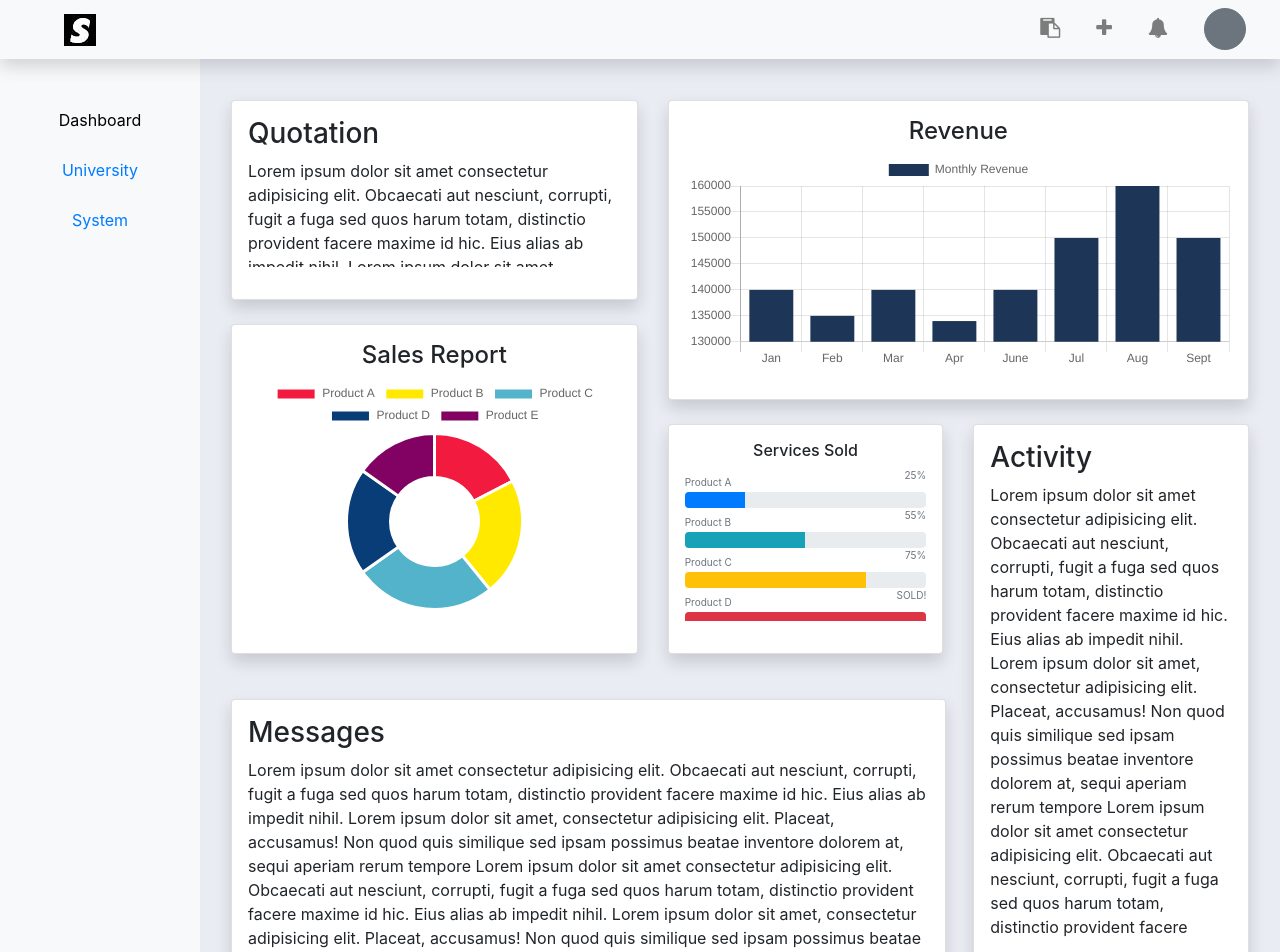
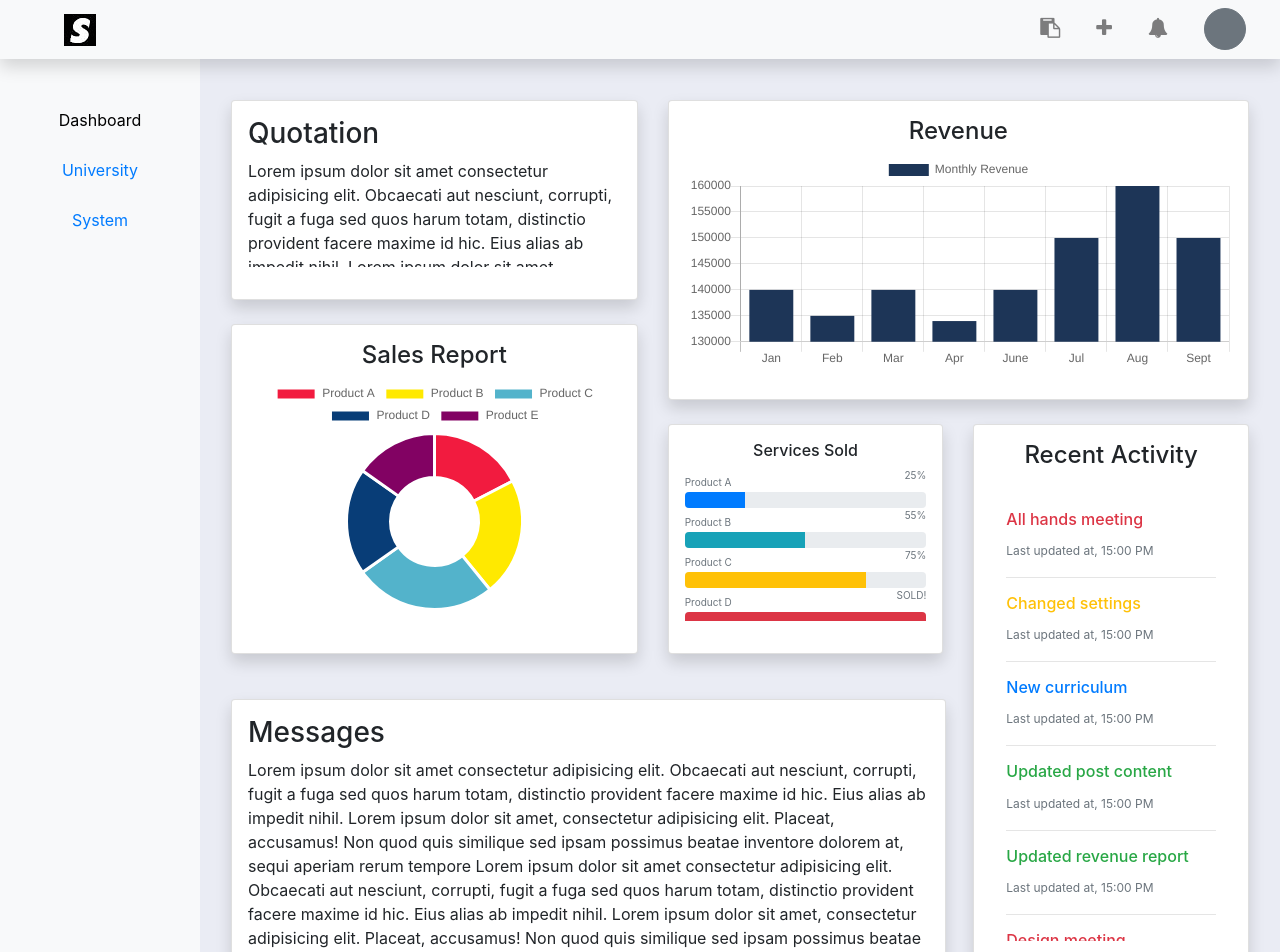
Before and after one commit to kaushikbhat07/starwisp-admin, a React (Create React App) app: page /home in a window 1280 px wide. Shown: the top 952 px of the page. Built offline with nearby package versions, Linux system fonts and the light colour scheme.

Commit message:
Activity tab

```diff
--- a/src/components/content/Activity.css
+++ b/src/components/content/Activity.css
@@ -8,6 +8,9 @@
 
 .activity-card p::-webkit-scrollbar {
 	width: 5px;
+}
+.text-md {
+	font-size: 12px;
 }
 
 /* custom scroll bar */
--- a/src/components/content/Activity.js
+++ b/src/components/content/Activity.js
@@ -9,9 +9,48 @@ function Activity() {
 		<div>
 			<Card className="activity-card shadow p-3">
 				<p>
-					<h3>Activity</h3>
-					Lorem ipsum dolor sit amet consectetur adipisicing elit. Obcaecati aut nesciunt, corrupti, fugit a fuga sed quos harum totam, distinctio provident facere maxime id hic. Eius alias ab impedit nihil. Lorem ipsum dolor sit amet, consectetur adipisicing elit. Placeat, accusamus! Non quod quis similique sed ipsam possimus beatae inventore dolorem at, sequi aperiam rerum tempore
-					Lorem ipsum dolor sit amet consectetur adipisicing elit. Obcaecati aut nesciunt, corrupti, fugit a fuga sed quos harum totam, distinctio provident facere maxime id hic. Eius alias ab impedit nihil. Lorem ipsum dolor sit amet, consectetur adipisicing elit. Placeat, accusamus! Non quod quis similique sed ipsam possimus beatae inventore dolorem at, sequi aperiam rerum tempore
+					<h4 className="text-center pb-4">Recent Activity</h4>
+
+					<div className="m-3">
+						<h6 className="text-danger">All hands meeting</h6>
+						<span className="text-md text-muted">Last updated at, 15:00 PM</span>
+						<hr/>
+					</div>
+					<div className="m-3">
+						<h6 className="text-warning">Changed settings</h6>
+						<span className="text-md text-muted">Last updated at, 15:00 PM</span>
+						<hr/>
+					</div>
+					<div className="m-3">
+						<h6 className="text-primary">New curriculum</h6>
+						<span className="text-md text-muted">Last updated at, 15:00 PM</span>
+						<hr/>
+					</div>
+					<div className="m-3">
+						<h6 className="text-success">Updated post content</h6>
+						<span className="text-md text-muted">Last updated at, 15:00 PM</span>
+						<hr/>
+					</div>
+					<div className="m-3">
+						<h6 className="text-success">Updated revenue report</h6>
+						<span className="text-md text-muted">Last updated at, 15:00 PM</span>
+						<hr/>
+					</div>
+					<div className="m-3">
+						<h6 className="text-danger">Design meeting</h6>
+						<span className="text-md text-muted">Last updated at, 15:00 PM</span>
+						<hr/>
+					</div>
+					<div className="m-3">
+						<h6 className="text-danger">Scrum meeting</h6>
+						<span className="text-md text-muted">Last updated at, 15:00 PM</span>
+						<hr/>
+					</div>
+					<div className="m-3">
+						<h6 className="text-success">Deployed site</h6>
+						<span className="text-md text-muted">Last updated at, 15:00 PM</span>
+						<hr/>
+					</div>
 				</p>
 			</Card>
 		</div>
```
